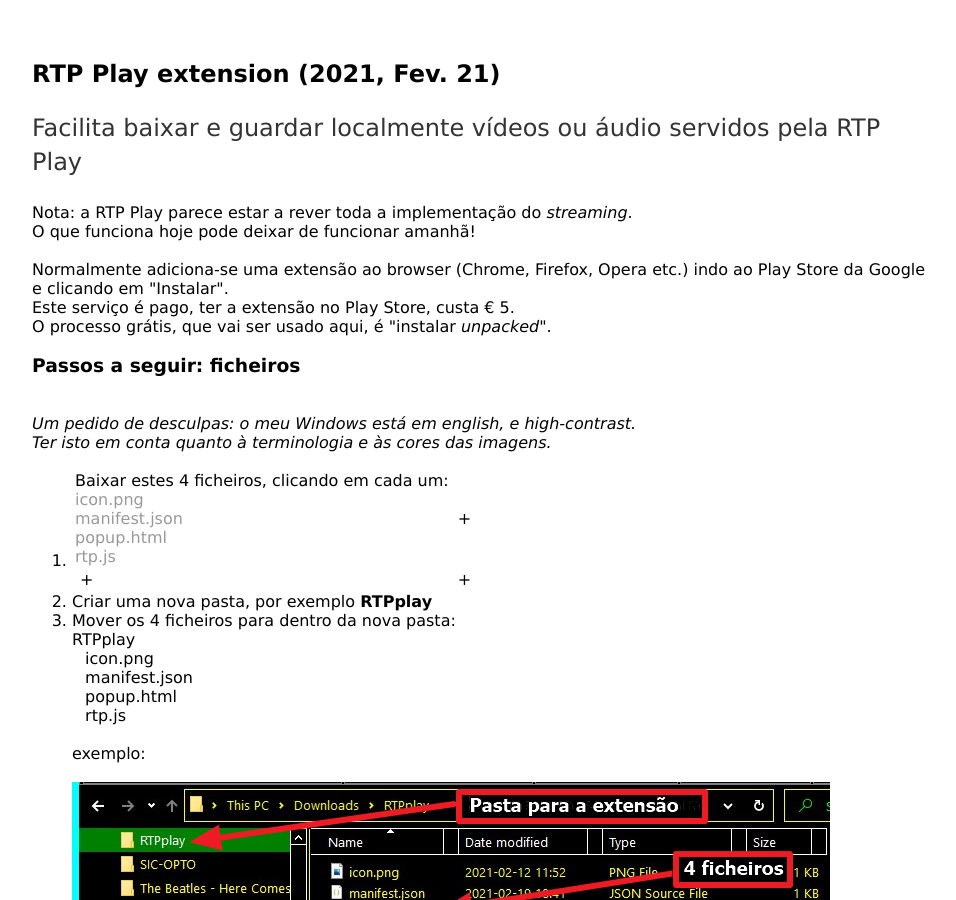
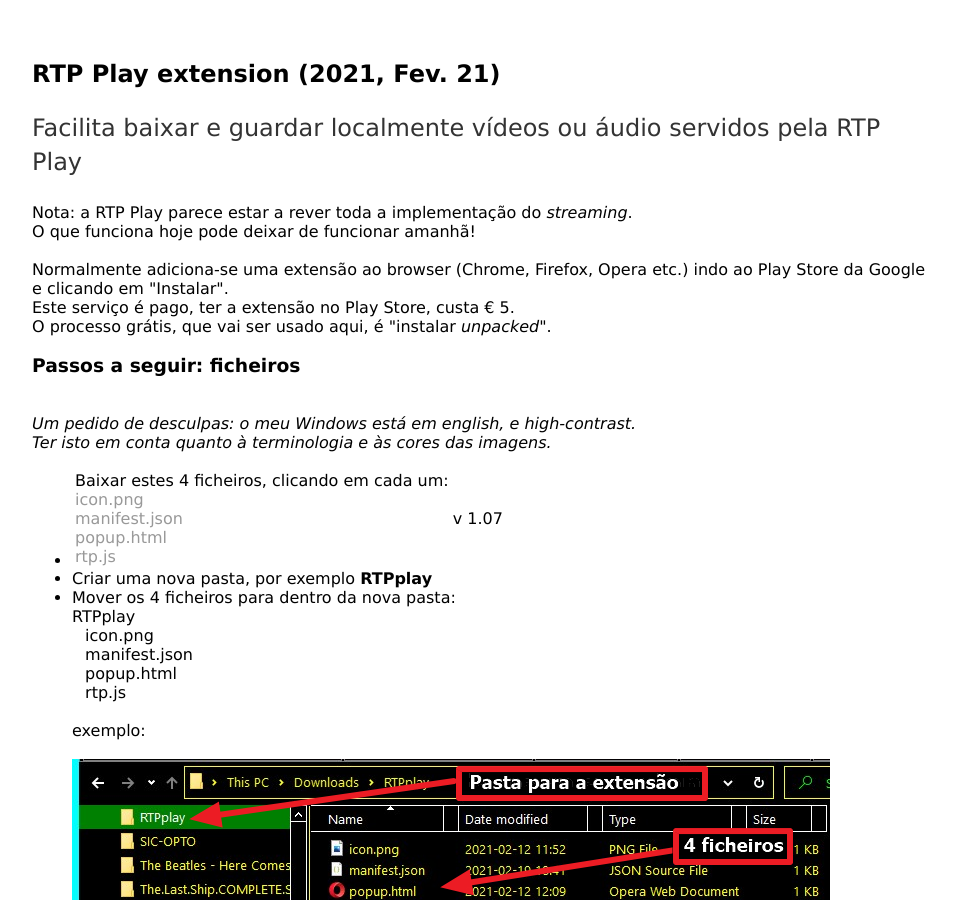
Before and after one commit to rtpplay/recursos.github.io, a Jekyll site: the page built from index.html, in a window 1280 px wide and 900 px high. Shown: the whole window, without its empty margins (160-1116 px from the left). Built offline with Jekyll 4.4.1, drawn with Linux system fonts in a browser that asks for light colours.

Commit message:
Update index.html

```diff
--- a/index.html
+++ b/index.html
@@ -22,7 +22,7 @@
 	Ter isto em conta quanto à terminologia e às cores das imagens.
 	</i>
 
-	<ol>
+	<ul>
 	<li>
 		<div class="Table">
  <table>
@@ -33,12 +33,9 @@
 	<a href="files/manifest.json" download>manifest.json</a> <br>
 	<a href="files/popup.html" download>popup.html</a> <br>
 	<a href="files/rtp.js" download>rtp.js</a> <br></td>
-<td>&nbsp;+</td>
+<td>v 1.07</td>
 </tr>
-<tr>
-<td>&nbsp;+</td>
-<td>&nbsp;+</td>
-</tr>
+
 </tbody>
 </table>
 </div>
@@ -59,7 +56,7 @@
 			exemplo:<br><br>
 			<img src="files/2021-02-20-4ficheiros.png"><br><br>
 		</li>
-	</ol>
+	</ul>
 		<h3>Passos a seguir: instalar</h3>
 	No Google Chrome (ou FireFox, Opera etc. com pequenas diferenças):<br>
 	<ol><li>
```
